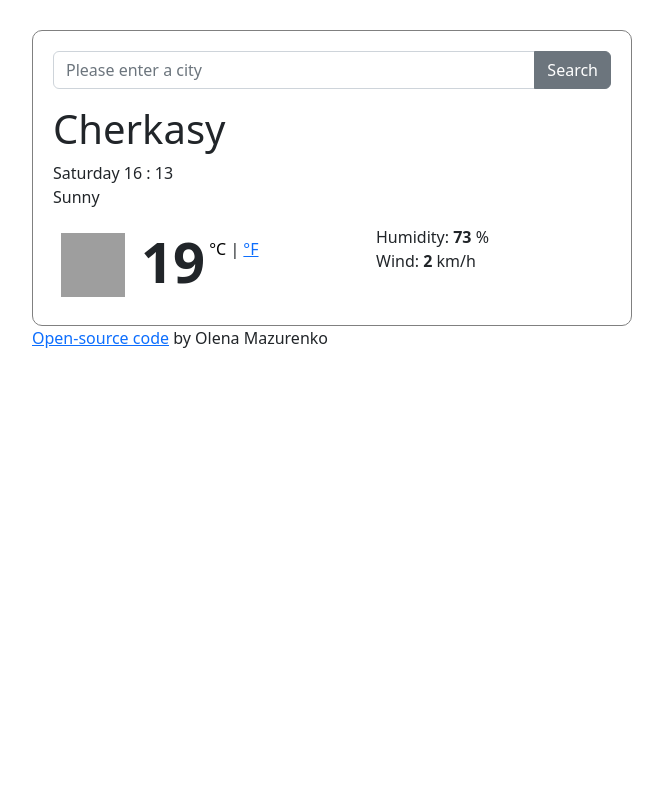
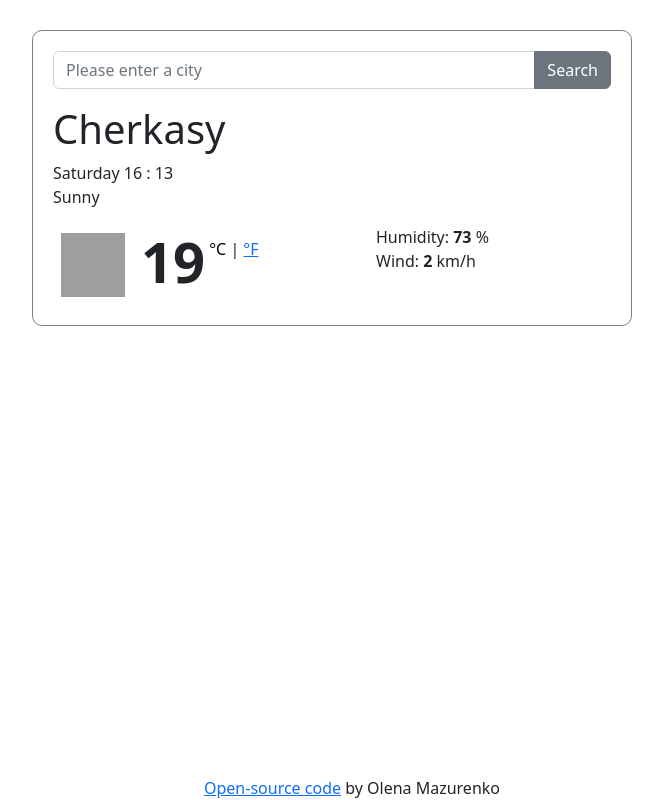
Before and after one commit to ElenaMaz/VanillaWeatherApp, a plain HTML site: page index.html in a window 1280 px wide. Shown: the whole page, without its empty margins (308-971 px from the left). Drawn offline with nearby package versions, Linux system fonts and the light colour scheme; grey boxes are pictures that could not be loaded.

Commit message:
added styles for a link

```diff
--- a/index.html
+++ b/index.html
@@ -76,11 +76,13 @@
             </div>
           </div>
         </div>
-        <a href="https://github.com/ElenaMaz/Weather-app-week7" target="_blank"
-          >Open-source code</a
-        >
-        by Olena Mazurenko
       </div>
+    </div>
+    <div class="linkToGithub">
+      <a href="https://github.com/ElenaMaz/Weather-app-week7" target="_blank"
+        >Open-source code</a
+      >
+      by Olena Mazurenko
     </div>
     <script src="src/index.js"></script>
   </body>
--- a/src/styles.css
+++ b/src/styles.css
@@ -11,6 +11,12 @@ li {
   list-style: none;
   margin: 0;
   padding: 0;
+}
+
+.linkToGithub {
+  position: absolute;
+  bottom: 0;
+  left: 40%;
 }
 
 .weather-app-wrapper {
```
